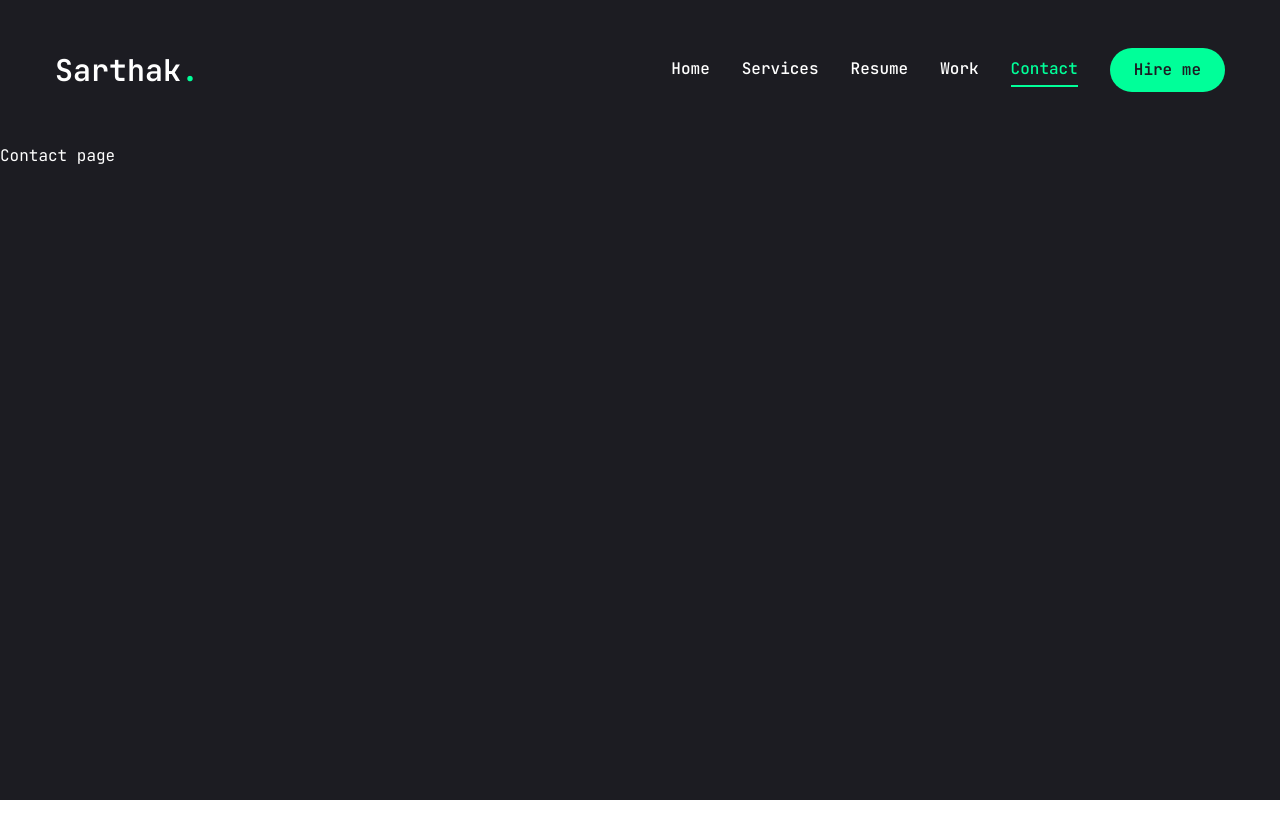
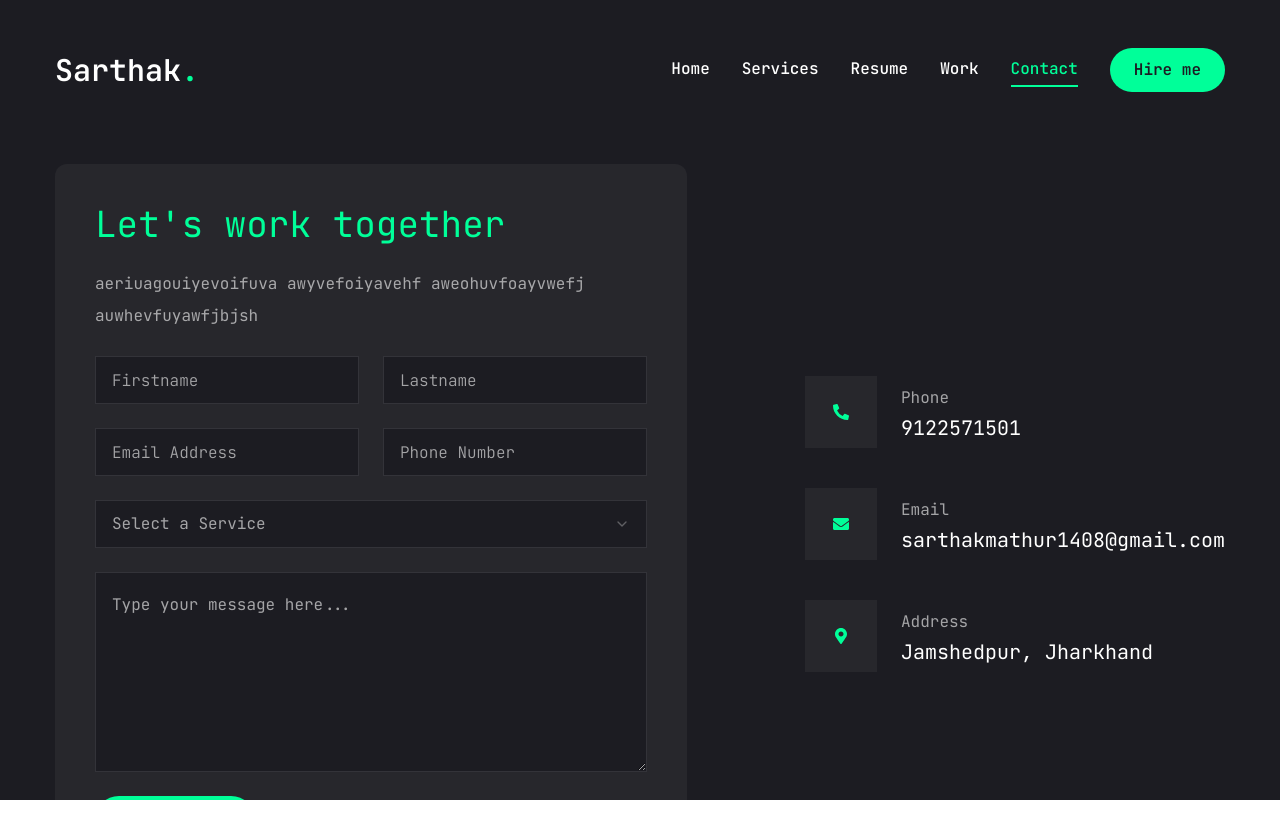
Before and after one commit to Sarthak1408/Sarthak-Portfolio, a Next.js app: page /contact in a window 1280 px wide. Shown: the top 838 px of the page. Before the commit the page ends 800 px from the top, so only its background shows below. Built offline with nearby package versions, Linux system fonts and the light colour scheme.

Commit message:
contact page added

```diff
--- a/app/contact/page.jsx
+++ b/app/contact/page.jsx
@@ -1,7 +1,101 @@
+"use client"
+
+import {Button} from "@/components/ui/button";
+import {Input} from "@/components/ui/input";
+import {Textarea} from "@/components/ui/textarea";
+import {
+    Select,
+    SelectContent,
+    SelectGroup,
+    SelectItem,
+    SelectLabel,
+    SelectTrigger,
+    SelectValue
+} from "@/components/ui/select";
+
+import {FaPhoneAlt, FaEnvelope, FaMapMarkerAlt} from "react-icons/fa";
+import {motion} from "framer-motion";
+
+const info =[
+    {
+        icon: <FaPhoneAlt/>,
+        title: "Phone",
+        description: "9122571501",
+    },
+    {
+        icon: <FaEnvelope/>,
+        title: "Email",
+        description: "sarthakmathur1408@gmail.com",
+    },
+    {
+        icon: <FaMapMarkerAlt/>,
+        title: "Address",
+        description: "Jamshedpur, Jharkhand",
+    },
+];
 
 const Contact = () => {
     return (
-        <div>Contact page</div>
+        <motion.section initial={{opacity: 0}}
+                        animate={{opacity: 1, transition: {delay: 2.4, duration: 0.4, ease: "easeIn"},}}
+                        className="py-6">
+            <div className="container mx-auto">
+                <div className="flex flex-col xl:flex-row gap-[30px]">
+                    {/*form*/}
+                    <div className="xl:w-[54%] order-2 xl:order-none">
+                        <form className="flex flex-col gap-6 p-10 bg-[#27272c] rounded-xl">
+                            <h3 className="text-4xl text-accent">Let's work together</h3>
+                            <p className="text-white/60">
+                                aeriuagouiyevoifuva awyvefoiyavehf aweohuvfoayvwefj auwhevfuyawfjbjsh
+                            </p>
+                            {/*input*/}
+                            <div className="grid grid-cols-1 md:grid-cols-2 gap-6">
+                                <Input type="firstname" placeholder="Firstname"/>
+                                <Input type="lastname" placeholder="Lastname"/>
+                                <Input type="email" placeholder="Email Address"/>
+                                <Input type="phone" placeholder="Phone Number"/>
+                            </div>
+                            {/*select*/}
+                            <Select>
+                                <SelectTrigger className="w-full">
+                                    <SelectValue placeholder="Select a Service"/>
+                                </SelectTrigger>
+                                <SelectContent>
+                                    <SelectGroup>
+                                        <SelectLabel>Select a Service</SelectLabel>
+                                        <SelectItem value="est">Web Development</SelectItem>
+                                        <SelectItem value="cst">UI/UX Design</SelectItem>
+                                        <SelectItem value="mst">Logo Design</SelectItem>
+                                    </SelectGroup>
+                                </SelectContent>
+                            </Select>
+                            {/*textarea*/}
+                            <Textarea className="h-[200px]" placeholder="Type your message here..."/>
+                            {/*btn*/}
+                            <Button size="md" className="max-w-40">Send Message</Button>
+                        </form>
+                    </div>
+                    {/*info*/}
+                    <div className="flex-1 flex items-center xl:justify-end order-1 xl:order-none mb-8 xl:mb-0">
+                        <ul className="flex flex-col gap-10">
+                            {info.map((item, index) => {
+                                return (
+                                    <li key={index} className="flex items-center gap-6">
+                                        <div className="w-[52px] h-[52px] xl:w-[72px] xl:h-[72px] bg-[#27272c] text-accent rounded-md flex items-center justify-center">
+                                            <div>{item.icon}</div>
+                                        </div>
+                                        <div className="flex-1">
+                                            <p className="text-white/60">{item.title}</p>
+                                            <h3 className="text-xl">{item.description}</h3>
+                                        </div>
+                                    </li>
+                                )
+                            })}
+                        </ul>
+                    </div>
+                </div>
+            </div>
+        </motion.section>
     )
 }
 export default Contact
--- a/components/ui/input.jsx
+++ b/components/ui/input.jsx
@@ -7,7 +7,7 @@
     (<input
       type={type}
       className={cn(
-        "flex h-10 w-full rounded-md border border-slate-200 bg-white px-3 py-2 text-sm ring-offset-white file:border-0 file:bg-transparent file:text-sm file:font-medium file:text-slate-950 placeholder:text-slate-500 focus-visible:outline-none focus-visible:ring-2 focus-visible:ring-slate-950 focus-visible:ring-offset-2 disabled:cursor-not-allowed disabled:opacity-50 dark:border-slate-800 dark:bg-slate-950 dark:ring-offset-slate-950 dark:file:text-slate-50 dark:placeholder:text-slate-400 dark:focus-visible:ring-slate-300",
+        "flex h-[48px] rounded-md border border-white/10 focus:border-accent font-light bg-primary px-4 py-5 text-base placeholder-white/60 outline-none",
         className
       )}
       ref={ref}
--- a/components/ui/select.jsx
+++ b/components/ui/select.jsx
@@ -16,7 +16,7 @@
   <SelectPrimitive.Trigger
     ref={ref}
     className={cn(
-      "flex h-10 w-full items-center justify-between rounded-md border border-slate-200 bg-white px-3 py-2 text-sm ring-offset-white placeholder:text-slate-500 focus:outline-none focus:ring-2 focus:ring-slate-950 focus:ring-offset-2 disabled:cursor-not-allowed disabled:opacity-50 [&>span]:line-clamp-1 dark:border-slate-800 dark:bg-slate-950 dark:ring-offset-slate-950 dark:placeholder:text-slate-400 dark:focus:ring-slate-300",
+      "flex h-[48px] w-full items-center justify-between rounded-md border border-white/10 bg-primary px-4 py-5 text-base text-white/60 placeholder:text-white/10 focus:border-accent outline-none",
       className
     )}
     {...props}>
@@ -54,7 +54,7 @@
     <SelectPrimitive.Content
       ref={ref}
       className={cn(
-        "relative z-50 max-h-96 min-w-[8rem] overflow-hidden rounded-md border border-slate-200 bg-white text-slate-950 shadow-md data-[state=open]:animate-in data-[state=closed]:animate-out data-[state=closed]:fade-out-0 data-[state=open]:fade-in-0 data-[state=closed]:zoom-out-95 data-[state=open]:zoom-in-95 data-[side=bottom]:slide-in-from-top-2 data-[side=left]:slide-in-from-right-2 data-[side=right]:slide-in-from-left-2 data-[side=top]:slide-in-from-bottom-2 dark:border-slate-800 dark:bg-slate-950 dark:text-slate-50",
+        "relative z-50 max-h-96 min-w-[8rem] overflow-hidden rounded-md border border-white/10 bg-primary text-white shadow-md data-[state=open]:animate-in data-[state=closed]:animate-out data-[state=closed]:fade-out-0 data-[state=open]:fade-in-0 data-[state=closed]:zoom-out-95 data-[state=open]:zoom-in-95 data-[side=bottom]:slide-in-from-top-2 data-[side=left]:slide-in-from-right-2 data-[side=right]:slide-in-from-left-2 data-[side=top]:slide-in-from-bottom-2 dark:border-slate-800 dark:bg-slate-950 dark:text-slate-50",
         position === "popper" &&
           "data-[side=bottom]:translate-y-1 data-[side=left]:-translate-x-1 data-[side=right]:translate-x-1 data-[side=top]:-translate-y-1",
         className
@@ -85,7 +85,7 @@
   <SelectPrimitive.Item
     ref={ref}
     className={cn(
-      "relative flex w-full cursor-default select-none items-center rounded-sm py-1.5 pl-8 pr-2 text-sm outline-none focus:bg-slate-100 focus:text-slate-900 data-[disabled]:pointer-events-none data-[disabled]:opacity-50 dark:focus:bg-slate-800 dark:focus:text-slate-50",
+      "relative flex w-full cursor-default select-none items-center rounded-sm py-1.5 pl-8 pr-2 text-sm outline-none focus:bg-accent focus:text-primary data-[disabled]:pointer-events-none data-[disabled]:opacity-50 dark:focus:bg-slate-800 dark:focus:text-slate-50",
       className
     )}
     {...props}>
--- a/components/ui/textarea.jsx
+++ b/components/ui/textarea.jsx
@@ -6,7 +6,7 @@
   return (
     (<textarea
       className={cn(
-        "flex min-h-[80px] w-full rounded-md border border-slate-200 bg-white px-3 py-2 text-sm ring-offset-white placeholder:text-slate-500 focus-visible:outline-none focus-visible:ring-2 focus-visible:ring-slate-950 focus-visible:ring-offset-2 disabled:cursor-not-allowed disabled:opacity-50 dark:border-slate-800 dark:bg-slate-950 dark:ring-offset-slate-950 dark:placeholder:text-slate-400 dark:focus-visible:ring-slate-300",
+        "flex min-h-[80px] w-full rounded-md border border-white/10 bg-primary px-4 py-5 text-base placeholder:text-white/60 focus-visible:outline-none focus-visible:ring-1 focus-visible:ring-accent focus-visible:ring-offset-0 disabled:cursor-not-allowed disabled:opacity-50",
         className
       )}
       ref={ref}
```
Also changed, not shown: .eslintrc.json.
